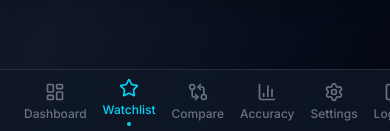
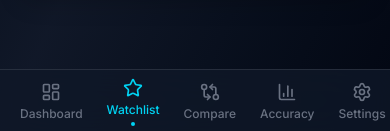
Before and after one commit to LordFreedomZr/stock-screener, a Next.js app: page /watchlist in a window 390 px wide. Shown: the part 710-841 px from the top of the page. Built offline with nearby package versions, Linux system fonts and the light colour scheme; no server answers.

Commit message:
fix: nav bar horizontal scroll on mobile, hide scrollbar

```diff
--- a/src/app/globals.css
+++ b/src/app/globals.css
@@ -131,3 +131,12 @@ input[type="number"]::-webkit-outer-spin-button {
 input[type="number"] {
   -moz-appearance: textfield;
 }
+
+/* Hide scrollbar but keep scroll functionality */
+.scrollbar-hide {
+  -ms-overflow-style: none;
+  scrollbar-width: none;
+}
+.scrollbar-hide::-webkit-scrollbar {
+  display: none;
+}
--- a/src/components/navigation.tsx
+++ b/src/components/navigation.tsx
@@ -53,8 +53,8 @@ export function Navigation() {
 
   return (
     <nav className="fixed bottom-0 left-0 right-0 z-50 bg-gray-900/80 backdrop-blur-xl border-t border-gray-800">
-      <div className="mx-auto max-w-7xl px-4">
-        <div className="flex items-center justify-around h-16">
+      <div className="overflow-x-auto scrollbar-hide">
+        <div className="flex items-center justify-start lg:justify-around h-16 min-w-max px-2 lg:px-4">
           {items.map((item) => {
             const isActive = pathname === item.href;
             return (
@@ -62,7 +62,7 @@ export function Navigation() {
                 key={item.name}
                 href={item.href}
                 className={cn(
-                  'flex flex-col items-center gap-1 px-2 py-2 text-xs font-medium transition-colors',
+                  'flex flex-col items-center gap-1 px-3 py-2 text-xs font-medium transition-colors shrink-0',
                   isActive
                     ? 'text-cyan-400'
                     : 'text-gray-500 hover:text-gray-300'
@@ -79,7 +79,7 @@ export function Navigation() {
           <button
             onClick={handleLogout}
             disabled={loggingOut}
-            className="flex flex-col items-center gap-1 px-2 py-2 text-xs font-medium text-gray-500 hover:text-red-400 transition-colors"
+            className="flex flex-col items-center gap-1 px-3 py-2 text-xs font-medium text-gray-500 hover:text-red-400 transition-colors shrink-0"
           >
             <LogOut className="w-5 h-5" />
             <span>{loggingOut ? '...' : 'Logout'}</span>
```
